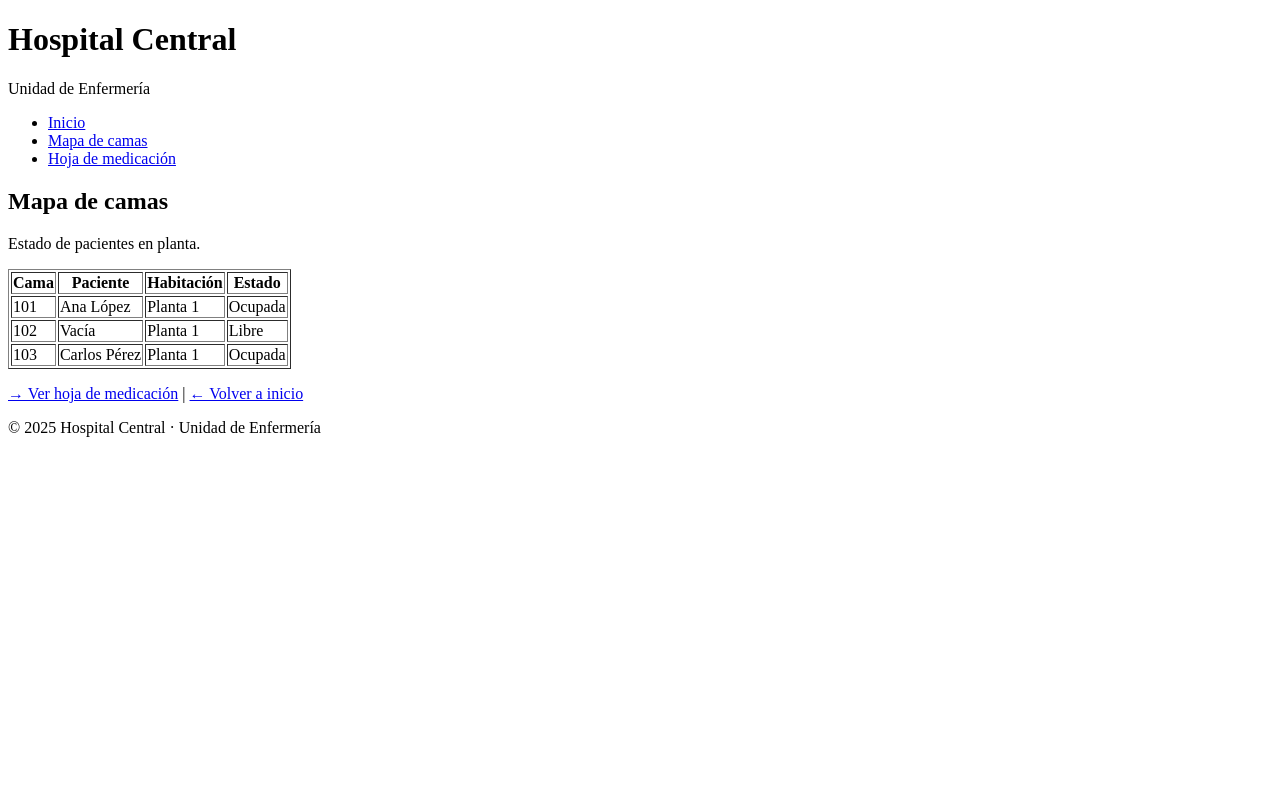
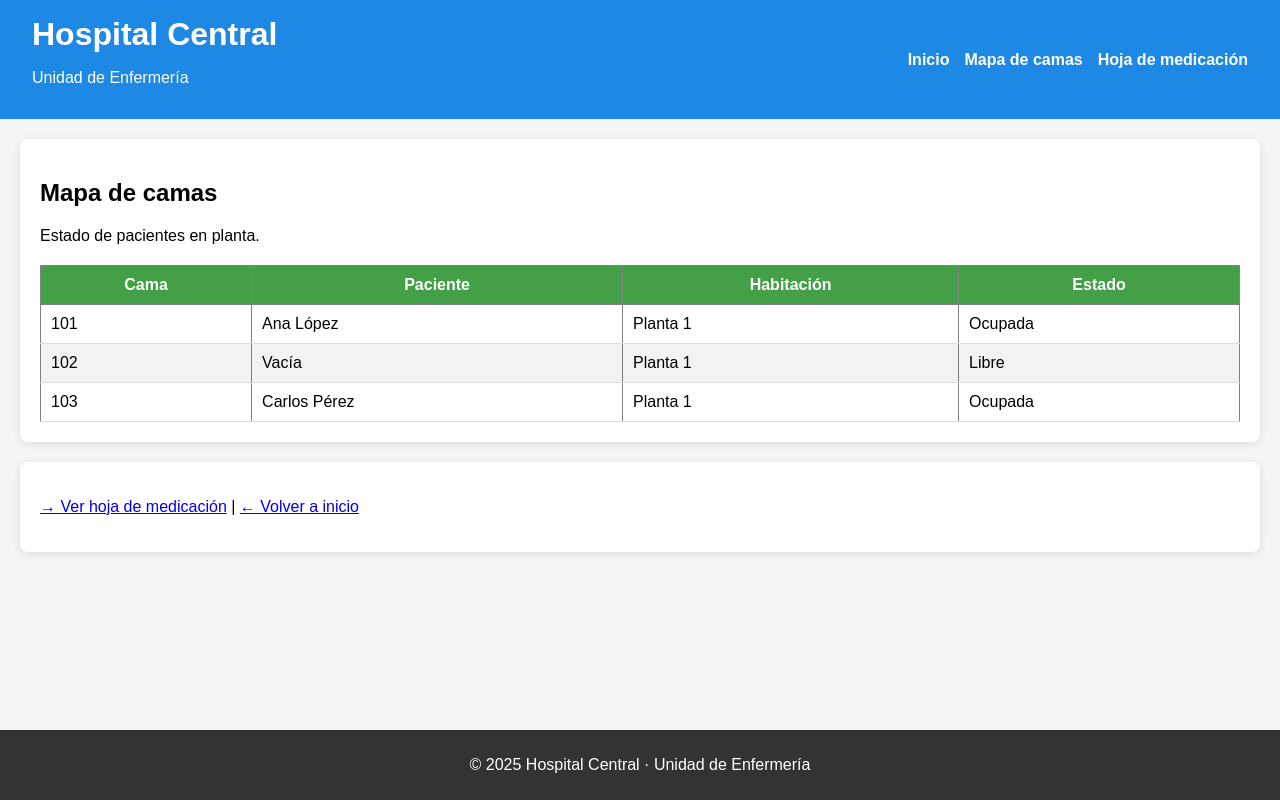
Before and after one commit to Jose-Lorente/hospital-estilos, a plain HTML site: page pages/enfermeria/mapa-camas.html in a window 1280 px wide. Drawn offline with Linux system fonts and the light colour scheme.

Commit message:
Proyecto completo: estilos, páginas y README

```diff
--- a/css/main.css
+++ b/css/main.css
@@ -15,6 +15,10 @@ body {
   background-color: var(--bg-color);
   margin: 0;
   line-height: 1.6;
+  display: flex;
+  flex-direction: column;
+  min-height: 100vh;
+
 }
 
 h1, h2, h3, h4 {
@@ -49,6 +53,11 @@ header {
   flex-wrap: wrap;
 }
 
+header h1,
+header p {
+  color: white;
+}
+
 header div h1 {
   margin: 0;
   font-size: 1.8rem;
@@ -81,6 +90,7 @@ main {
   max-width: 1200px;
   margin: 2rem auto;
   padding: 0 2rem;
+  flex: 1;
 }
 
 /* Secciones principales */
@@ -127,7 +137,7 @@ main section ul li a {
   padding: 0.5rem 1rem;
   border-radius: 5px;
   font-weight: bold;
-  transition: background 0.3s;
+
 }
 
 main section ul li a:hover {
@@ -137,14 +147,16 @@ main section ul li a:hover {
 /* ====== PIE DE PÁGINA ====== */
 footer {
   background-color: #2c3e50;
-  color: #ecf0f1;
+  color: white;
   text-align: center;
   padding: 1rem;
   margin-top: 3rem;
   font-size: 0.9rem;
 }
 
-
+footer p {
+  color: white;
+}
 
 
 /* Formulario */
@@ -194,7 +206,7 @@ form button {
   border-radius: 5px;
   font-weight: bold;
   cursor: pointer;
-  transition: background 0.3s;
+
 }
 
 form button:hover {
--- a/css/prescripciones.css
+++ b/css/prescripciones.css
@@ -94,7 +94,6 @@ button, .btn {
   border-radius: 5px;
   cursor: pointer;
   font-weight: bold;
-  transition: background 0.3s;
 }
 
 button:hover, .btn:hover {
--- a/pages/enfermeria/mapa-camas.html
+++ b/pages/enfermeria/mapa-camas.html
@@ -5,6 +5,7 @@
     <title>Mapa de camas | Unidad de Enfermería</title>
     <meta name="viewport" content="width=device-width, initial-scale=1.0">
     <meta name="description" content="Mapa de camas y estado de pacientes">
+    <link rel="stylesheet" href="../../css/enfermeria.css">
 </head>
 <body>
 
--- a/sass/_layout.scss
+++ b/sass/_layout.scss
@@ -0,0 +1,54 @@
+body {
+  font-family: $fuente-principal;
+  background-color: $color-fondo;
+  margin: 0;
+  display: flex;
+  flex-direction: column;
+  min-height: 100vh;
+
+}
+
+/* Cabecera */
+
+header {
+  background-color: $color-principal;
+  color: white;
+  display: flex;
+  justify-content: space-between;
+  align-items: center;
+
+  padding: 1rem 2rem;
+}
+
+header h1 {
+  margin: 0;
+}
+
+nav ul {
+  list-style: none;
+  display: flex;
+  gap: 15px;
+  padding: 0;
+}
+
+nav a {
+  color: white;
+  text-decoration: none;
+  font-weight: bold;
+}
+
+/* Contenido */
+
+main {
+  padding: 20px;
+  flex: 1;
+}
+
+/* Pie */
+
+footer {
+  background-color: #333;
+  color: white;
+  text-align: center;
+  padding: 10px;
+}
--- a/sass/_mixins.scss
+++ b/sass/_mixins.scss
@@ -0,0 +1,6 @@
+@mixin tarjeta {
+  background: white;
+  padding: 20px;
+  border-radius: 8px;
+  box-shadow: 0 2px 8px rgba(0,0,0,0.1);
+}
--- a/sass/_tables.scss
+++ b/sass/_tables.scss
@@ -0,0 +1,20 @@
+table {
+  width: 100%;
+  border-collapse: collapse;
+  margin-top: 20px;
+}
+
+th {
+  background-color: $color-secundario;
+  color: white;
+  padding: 10px;
+}
+
+td {
+  padding: 10px;
+  border-bottom: 1px solid #ddd;
+}
+
+tr:nth-child(even) {
+  background-color: #f2f2f2;
+}
--- a/sass/_variables.scss
+++ b/sass/_variables.scss
@@ -0,0 +1,6 @@
+$color-principal: #1E88E5;
+$color-secundario: #43A047;
+$color-alerta: #E53935;
+$color-fondo: #F5F5F5;
+
+$fuente-principal: Arial, Helvetica, sans-serif;
--- a/sass/enfermeria.scss
+++ b/sass/enfermeria.scss
@@ -1 +1,9 @@
-// Estilos Sass - Unidad de enfermería
+@import "variables";
+@import "mixins";
+@import "layout";
+@import "tables";
+
+section {
+  @include tarjeta;
+  margin-bottom: 20px;
+}
```
Also changed, not shown: guia-estilos.html (+1 -1 lines), index.html (+1 -1 lines), pages/enfermeria/hoja-medicacion.html (+1 -0 lines), css/enfermeria.css, 4 other files.
